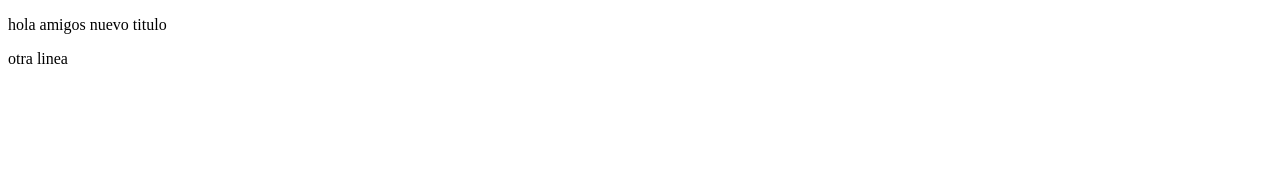
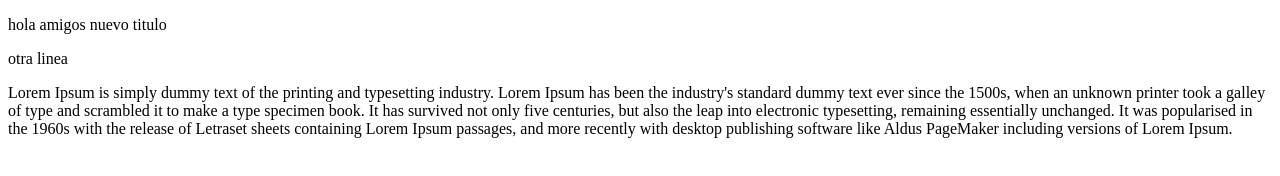
Before and after one commit to AnaRamos/nodejs, a plain HTML site: page index.html in a window 1280 px wide. Drawn offline with Linux system fonts and the light colour scheme.

Commit message:
actualizacion rama principal

```diff
--- a/index.html
+++ b/index.html
@@ -11,6 +11,9 @@
 <body>
     <p>hola amigos nuevo titulo</p>
     <p>otra linea</p>
+    <p>Lorem Ipsum is simply dummy text of the printing and typesetting industry. Lorem Ipsum has been the industry's standard dummy text ever since the 1500s, when an unknown printer took a galley of type and scrambled it to make a type specimen book. It
+        has survived not only five centuries, but also the leap into electronic typesetting, remaining essentially unchanged. It was popularised in the 1960s with the release of Letraset sheets containing Lorem Ipsum passages, and more recently with desktop
+        publishing software like Aldus PageMaker including versions of Lorem Ipsum.</p>
 </body>
 
 </html>
```
